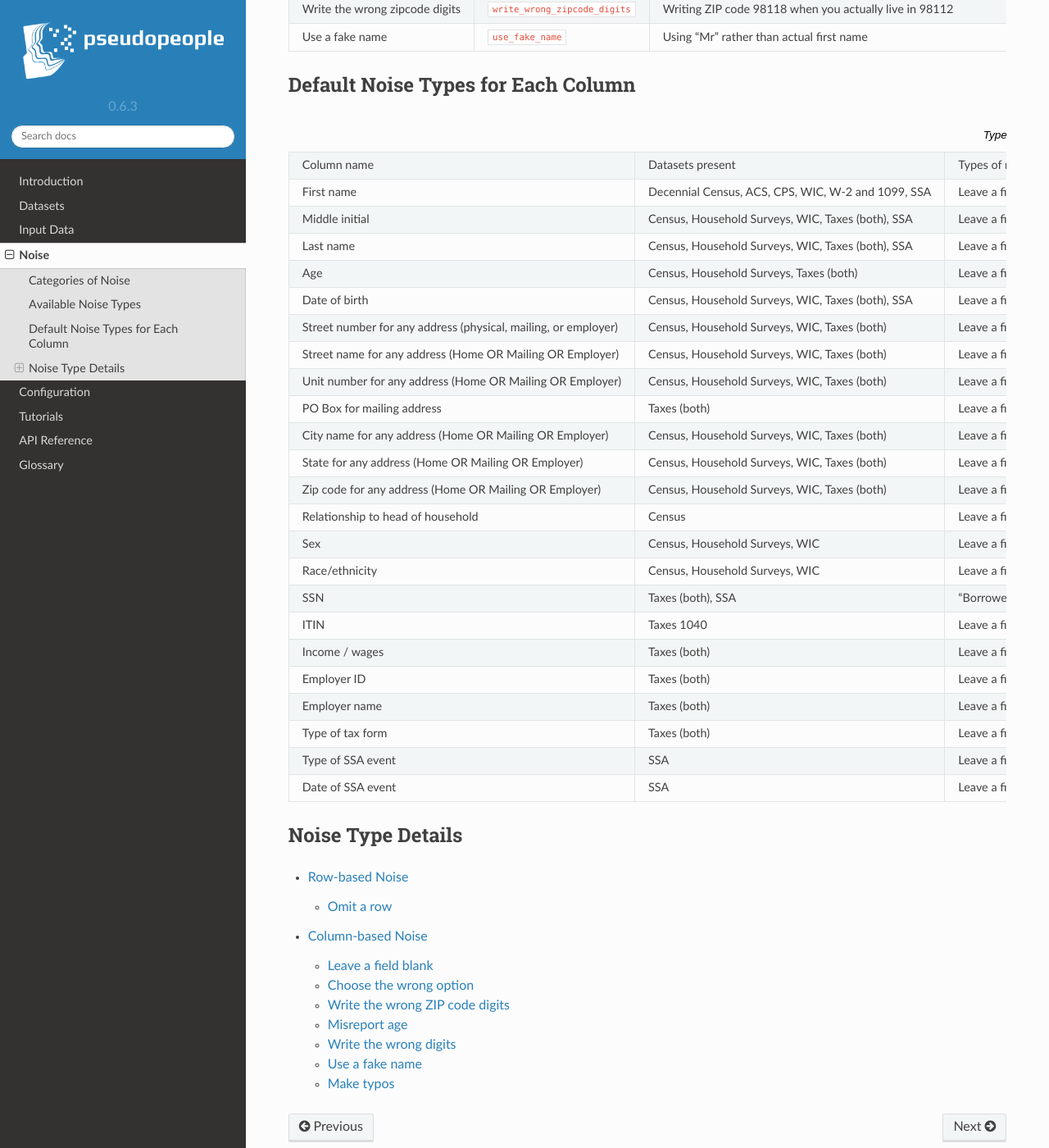
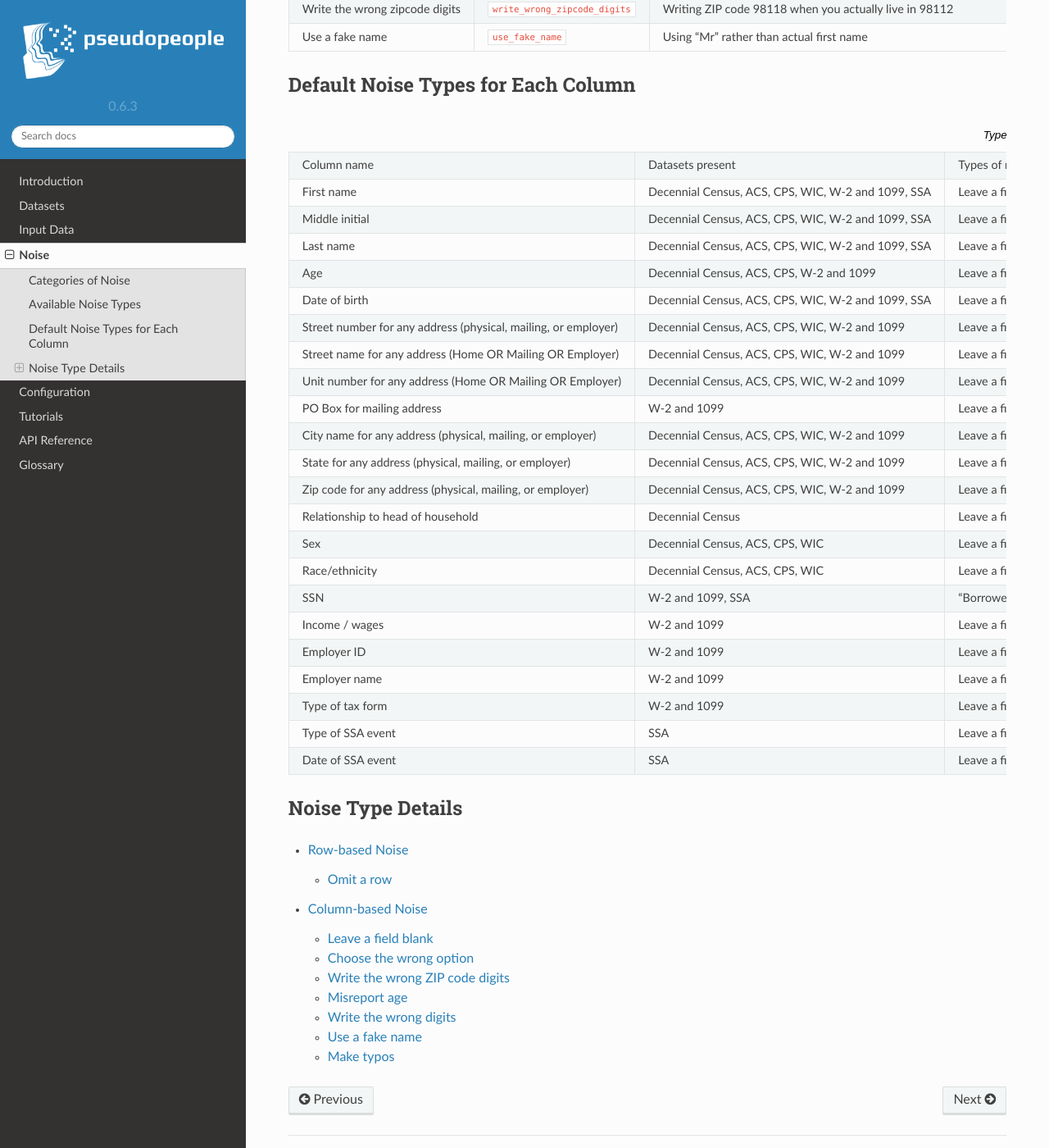
Before and after one commit to ihmeuw/pseudopeople, a Sphinx documentation site: the page built from docs/source/noise/index.rst, in a window 1280 px wide and 1400 px high, scrolled down 1265 px. Shown: the whole window at 82% size. Built offline with Sphinx 7.4.7 and the Read the Docs theme 2.0.0, drawn with Linux system fonts in a browser that asks for light colours.

Commit message:
Revise based on reviewer comments

```diff
--- a/docs/source/noise/index.rst
+++ b/docs/source/noise/index.rst
@@ -106,83 +106,79 @@ Default Noise Types for Each Column
     - Leave a field blank, use a fake name, make typos
     -
   * - Middle initial
-    - Census, Household Surveys, WIC, Taxes (both), SSA
+    - Decennial Census, ACS, CPS, WIC, W-2 and 1099, SSA
     - Leave a field blank, make typos
     -
   * - Last name
-    - Census, Household Surveys, WIC, Taxes (both), SSA
+    - Decennial Census, ACS, CPS, WIC, W-2 and 1099, SSA
     - Leave a field blank, use a fake name, make typos
     - The list of fake names will be different than the first names
   * - Age
-    - Census, Household Surveys, Taxes (both)
+    - Decennial Census, ACS, CPS, W-2 and 1099
     - Leave a field blank, misreport age, make typos
     -
   * - Date of birth
-    - Census, Household Surveys, WIC, Taxes (both), SSA
+    - Decennial Census, ACS, CPS, WIC, W-2 and 1099, SSA
     - Leave a field blank, write the wrong digits, make typos
     -
   * - Street number for any address (physical, mailing, or employer)
-    - Census, Household Surveys, WIC, Taxes (both)
+    - Decennial Census, ACS, CPS, WIC, W-2 and 1099
     - Leave a field blank, write the wrong digits, make typos
-    - Noise for all types of addresses will work in the same way
+    - Noise for all types of addresses works in the same way
   * - Street name for any address (Home OR Mailing OR Employer)
-    - Census, Household Surveys, WIC, Taxes (both)
+    - Decennial Census, ACS, CPS, WIC, W-2 and 1099
     - Leave a field blank, make typos
-    - Noise for all types of addresses will work in the same way
+    - Noise for all types of addresses works in the same way
   * - Unit number for any address (Home OR Mailing OR Employer)
-    - Census, Household Surveys, WIC, Taxes (both)
+    - Decennial Census, ACS, CPS, WIC, W-2 and 1099
     - Leave a field blank, write the wrong digits, make typos
-    - Noise for all types of addresses will work in the same way
+    - Noise for all types of addresses works in the same way
   * - PO Box for mailing address
-    - Taxes (both)
+    - W-2 and 1099
     - Leave a field blank, write the wrong digits, make typos
     -
-  * - City name for any address (Home OR Mailing OR Employer)
-    - Census, Household Surveys, WIC, Taxes (both)
+  * - City name for any address (physical, mailing, or employer)
+    - Decennial Census, ACS, CPS, WIC, W-2 and 1099
     - Leave a field blank, make typos
-    - Noise for all types of addresses will work in the same way
-  * - State for any address (Home OR Mailing OR Employer)
-    - Census, Household Surveys, WIC, Taxes (both)
+    - Noise for all types of addresses works in the same way
+  * - State for any address (physical, mailing, or employer)
+    - Decennial Census, ACS, CPS, WIC, W-2 and 1099
     - Leave a field blank
-    - Noise for all types of addresses will work in the same way
-  * - Zip code for any address (Home OR Mailing OR Employer)
-    - Census, Household Surveys, WIC, Taxes (both)
+    - Noise for all types of addresses works in the same way
+  * - Zip code for any address (physical, mailing, or employer)
+    - Decennial Census, ACS, CPS, WIC, W-2 and 1099
     - Leave a field blank, write the wrong zipcode digits, make typos
     -
   * - Relationship to head of household
-    - Census
+    - Decennial Census
     - Leave a field blank
     -
   * - Sex
-    - Census, Household Surveys, WIC
+    - Decennial Census, ACS, CPS, WIC
     - Leave a field blank
     -
   * - Race/ethnicity
-    - Census, Household Surveys, WIC
+    - Decennial Census, ACS, CPS, WIC
     - Leave a field blank
     -
   * - SSN
-    - Taxes (both), SSA
+    - W-2 and 1099, SSA
     - "Borrowed" SSN, leave a field blank, write the wrong digits, make typos
-    - Note that not all types of noise apply to all datasets
-  * - ITIN
-    - Taxes 1040
-    - Leave a field blank, write the wrong digits, make typos
-    - Note that not all types of noise apply to all datasets
+    - Note that "borrowed" SSN only applies to the W-2 and 1099 dataset
   * - Income / wages
-    - Taxes (both)
+    - W-2 and 1099
     - Leave a field blank, make typos
     - Note that wages and income are on separate tax forms and noise is applied to each separately
   * - Employer ID
-    - Taxes (both)
+    - W-2 and 1099
     - Leave a field blank, write the wrong digits, make typos
     -
   * - Employer name
-    - Taxes (both)
+    - W-2 and 1099
     - Leave a field blank, make typos
     -
   * - Type of tax form
-    - Taxes (both)
+    - W-2 and 1099
     - Leave a field blank
     -
   * - Type of SSA event
```
